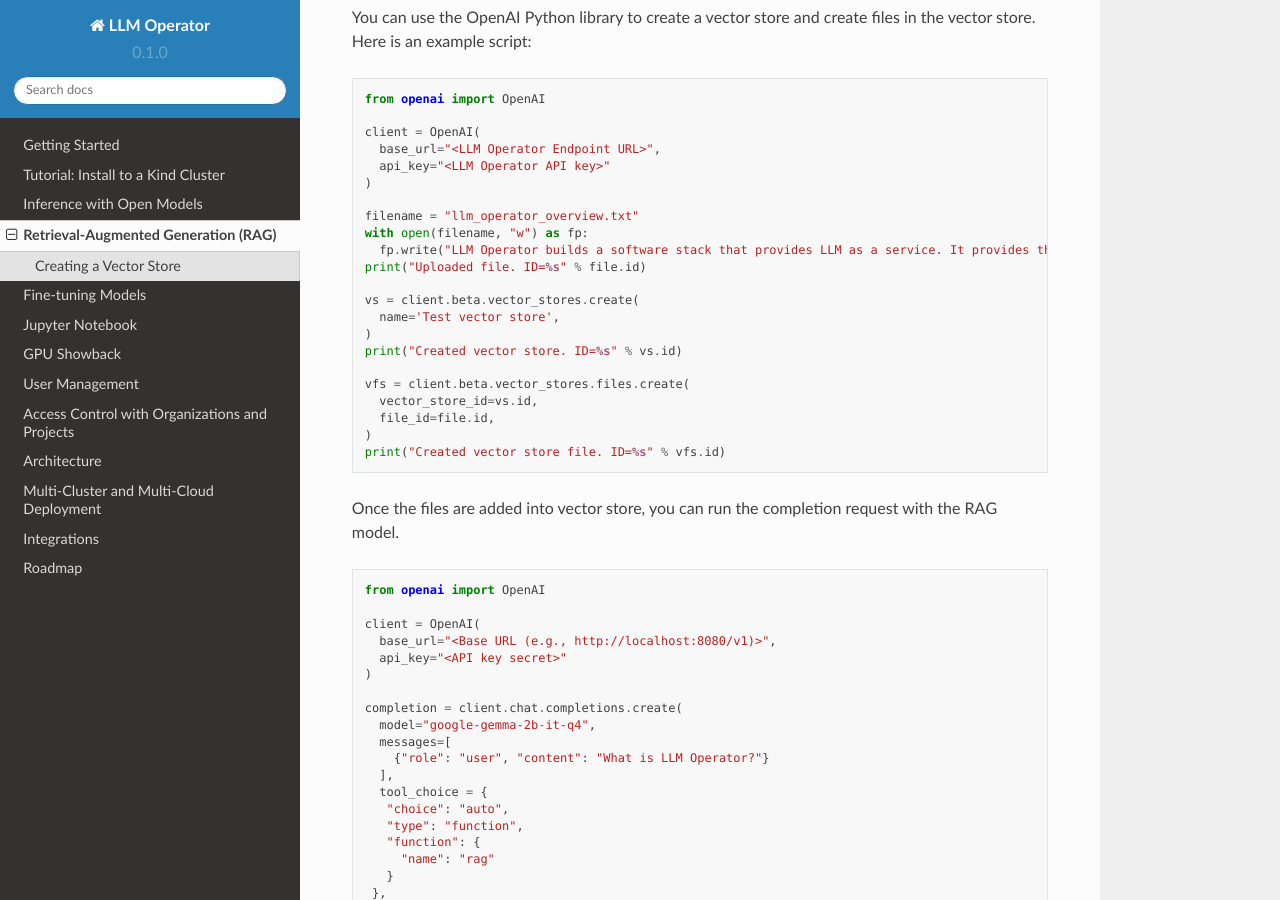
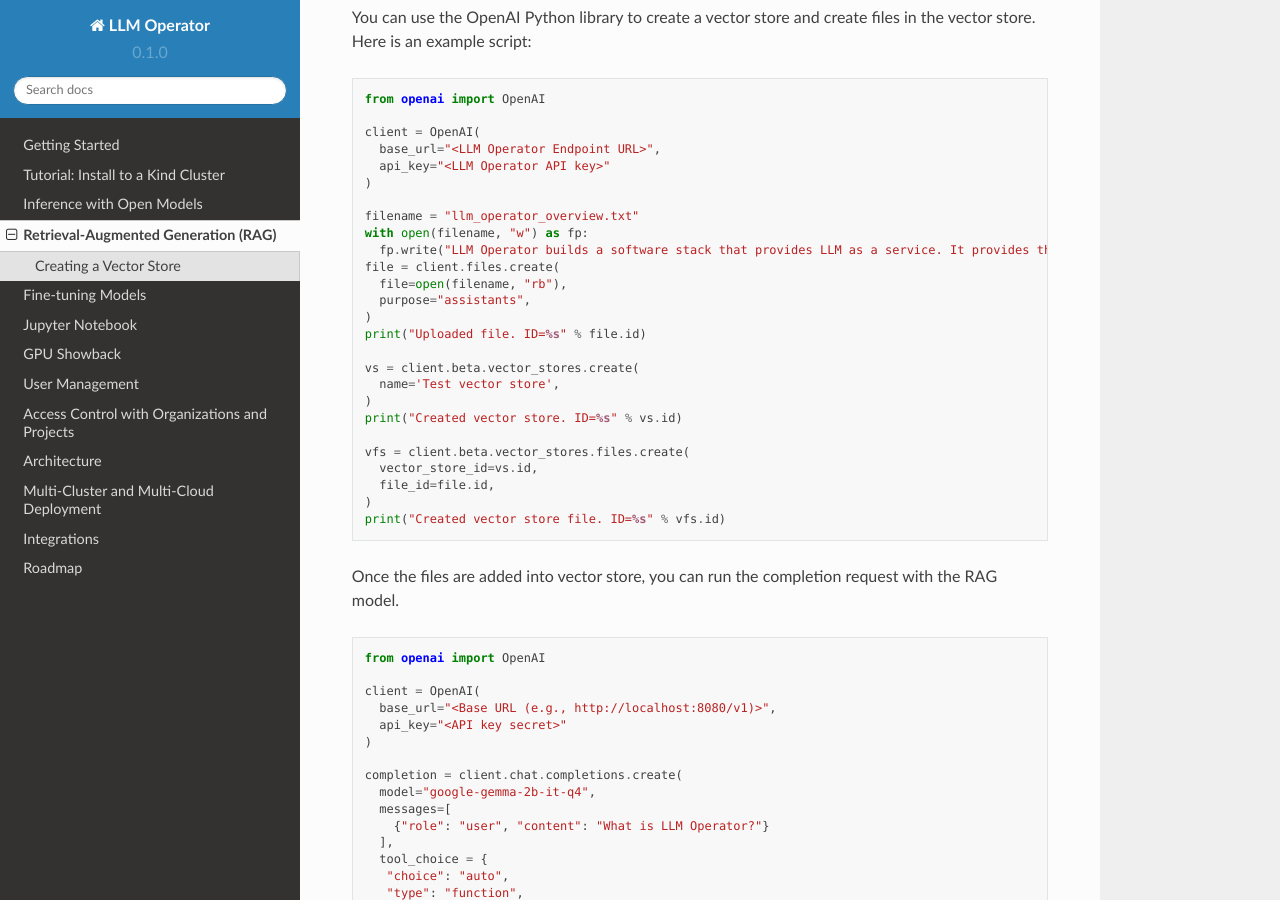
Before and after one commit to llm-operator/docs, a Sphinx documentation site: the page built from docs/source/rag.rst, in a window 1280 px wide and 900 px high, scrolled down 311 px. Built offline with Sphinx 7.4.7 and the Read the Docs theme 2.0.0, drawn with Linux system fonts in a browser that asks for light colours.

Commit message:
Fix a bug in the RAG example script (#82)

```diff
--- a/docs/source/rag.rst
+++ b/docs/source/rag.rst
@@ -24,6 +24,10 @@ and create files in the vector store. Here is an example script:
    filename = "llm_operator_overview.txt"
    with open(filename, "w") as fp:
      fp.write("LLM Operator builds a software stack that provides LLM as a service. It provides the OpenAI-compatible API.")
+   file = client.files.create(
+     file=open(filename, "rb"),
+     purpose="assistants",
+   )
    print("Uploaded file. ID=%s" % file.id)
 
    vs = client.beta.vector_stores.create(
```
